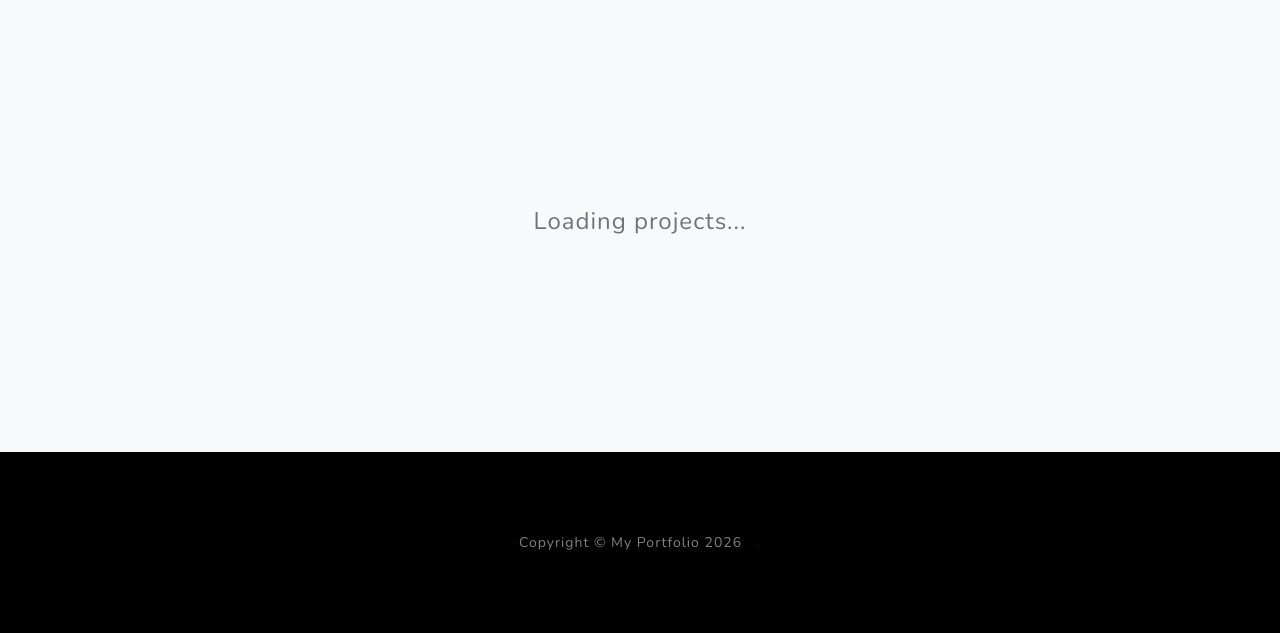
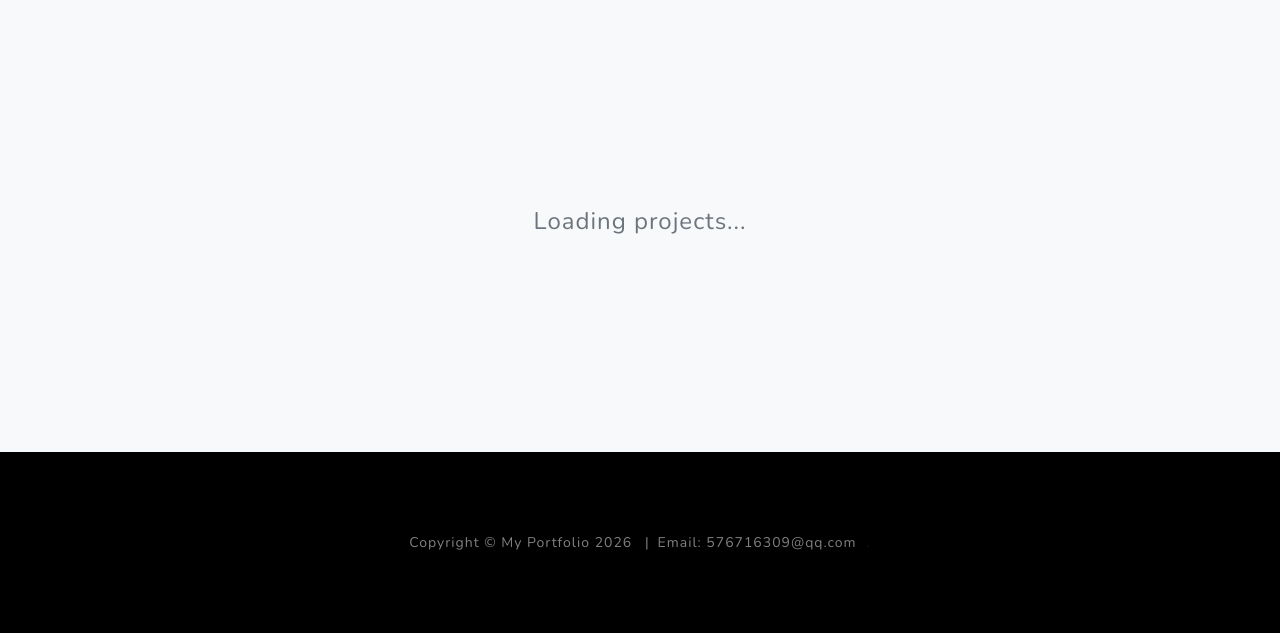
Before and after one commit to pjn9527/nans-web, a Flask app: page / in a window 1280 px wide. Shown: the part 1642-2275 px from the top of the page. Run offline with Flask 3, Linux system fonts and the light colour scheme; data that the repository does not hold is empty; some libraries are stand-ins or nearby versions.

Commit message:
Add bilingual email to footer

```diff
--- a/app/templates/index.html
+++ b/app/templates/index.html
@@ -108,6 +108,11 @@
             <footer class="footer bg-black small text-center text-white-50">
                 <div class="container px-4 px-lg-5">
                     ${ t[currentLang].footer_text }
+
+                    <span class="mx-2">|</span>
+                    <a :href="'mailto:' + t[currentLang].footer_email.split('：')[1] || t[currentLang].footer_email.split(': ')[1]" style="color: inherit; text-decoration: none;">
+                        ${ t[currentLang].footer_email }
+                    </a>
                     <a href="/admin" target="_blank" style="text-decoration: none; color: inherit; opacity: 0.2; margin-left: 10px;" title="Admin Login">.</a>
                 </div>
             </footer>
@@ -148,6 +153,7 @@
                                 project_loading: "Loading projects...",
                                 btn_enter: "Enter Project",
                                 footer_text: "Copyright © My Portfolio 2026",
+                                footer_email: "Email: 576716309@qq.com",
                                 lang_switch: "中文"
                             },
                             zh: {
@@ -168,6 +174,7 @@
                                 project_loading: "正在加载项目...",
                                 btn_enter: "进入项目",
                                 footer_text: "Copyright © 我的作品集 2026",
+                                footer_email: "邮箱：576716309@qq.com",
                                 lang_switch: "English"
                             }
                         }
```
